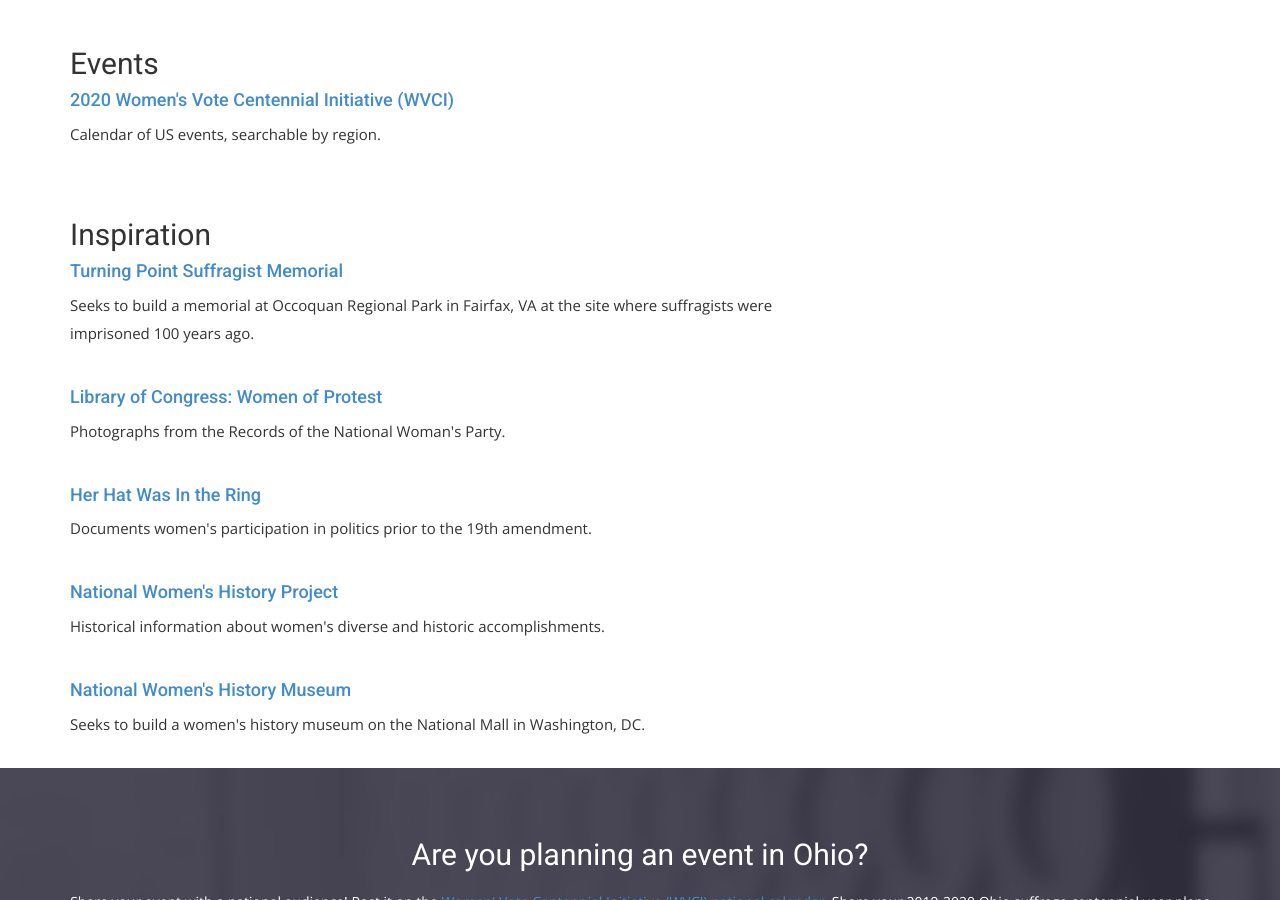
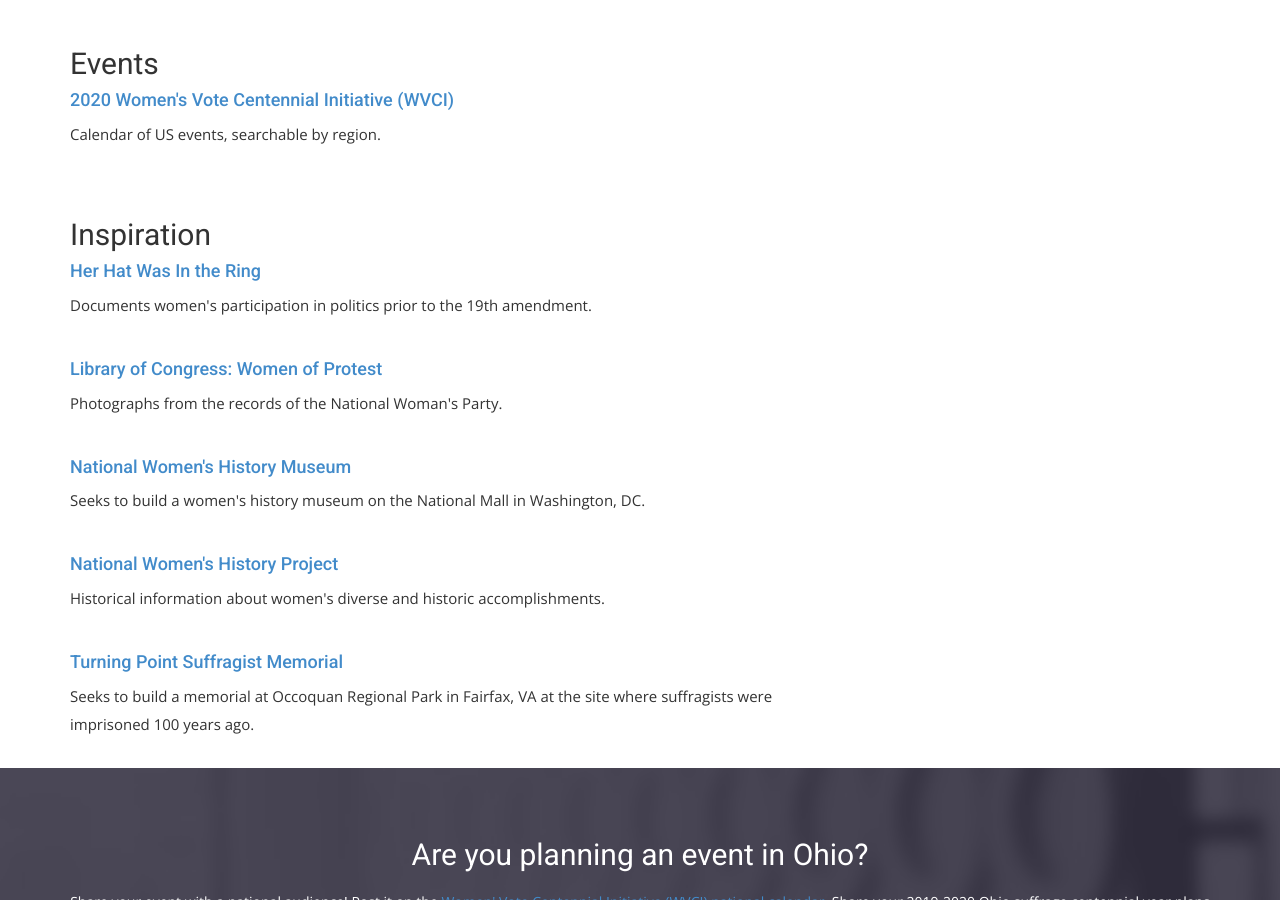
Before and after one commit to OhioSuffrageCentennial/ohiosuffragecentennial, a Jekyll site: the page built from plan.html, in a window 1280 px wide and 900 px high, scrolled down 603 px. Built offline with Jekyll 4.4.1, drawn with Linux system fonts in a browser that asks for light colours; nearby versions of some CDN libraries; some web fonts are replaced.

Commit message:
alphabetize inspiration

```diff
--- a/plan.html
+++ b/plan.html
@@ -42,24 +42,25 @@
           <div class="position-center">
             <h2>Inspiration</h2>
           </div>
-            <a href="http://suffragistmemorial.org" target="_blank"><h4>Turning Point Suffragist Memorial</h4></a>
-            <p>Seeks to build a memorial at Occoquan Regional Park in Fairfax, VA at the site where suffragists were imprisoned 100 years ago.</p>
+
+            <a href="http://www.herhatwasinthering.org" target="_blank"><h4>Her Hat Was In the Ring</h4></a>
+            <p>Documents women's participation in politics prior to the 19th amendment.</p>
             <br>
 
             <a href="https://www.loc.gov/collections/women-of-protest/about-this-collection/" target="_blank"><h4>Library of Congress: Women of Protest</h4></a>
-            <p>Photographs from the Records of the National Woman's Party.</p>
+            <p>Photographs from the records of the National Woman's Party.</p>
             <br>
 
-            <a href="http://www.herhatwasinthering.org" target="_blank"><h4>Her Hat Was In the Ring</h4></a>
-            <p>Documents women's participation in politics prior to the 19th amendment.</p>
+            <a href="https://www.nwhm.org" target="_blank"><h4>National Women's History Museum</h4></a>
+            <p>Seeks to build a women's history museum on the National Mall in Washington, DC.</p>
             <br>
 
             <a href="http://www.nwhp.org" target="_blank"><h4>National Women's History Project</h4></a>
             <p>Historical information about women's diverse and historic accomplishments.</p>
             <br>
 
-            <a href="https://www.nwhm.org" target="_blank"><h4>National Women's History Museum</h4></a>
-            <p>Seeks to build a women's history museum on the National Mall in Washington, DC.</p>
+            <a href="http://suffragistmemorial.org" target="_blank"><h4>Turning Point Suffragist Memorial</h4></a>
+            <p>Seeks to build a memorial at Occoquan Regional Park in Fairfax, VA at the site where suffragists were imprisoned 100 years ago.</p>
             <br>
         </div>
       </div>
```
